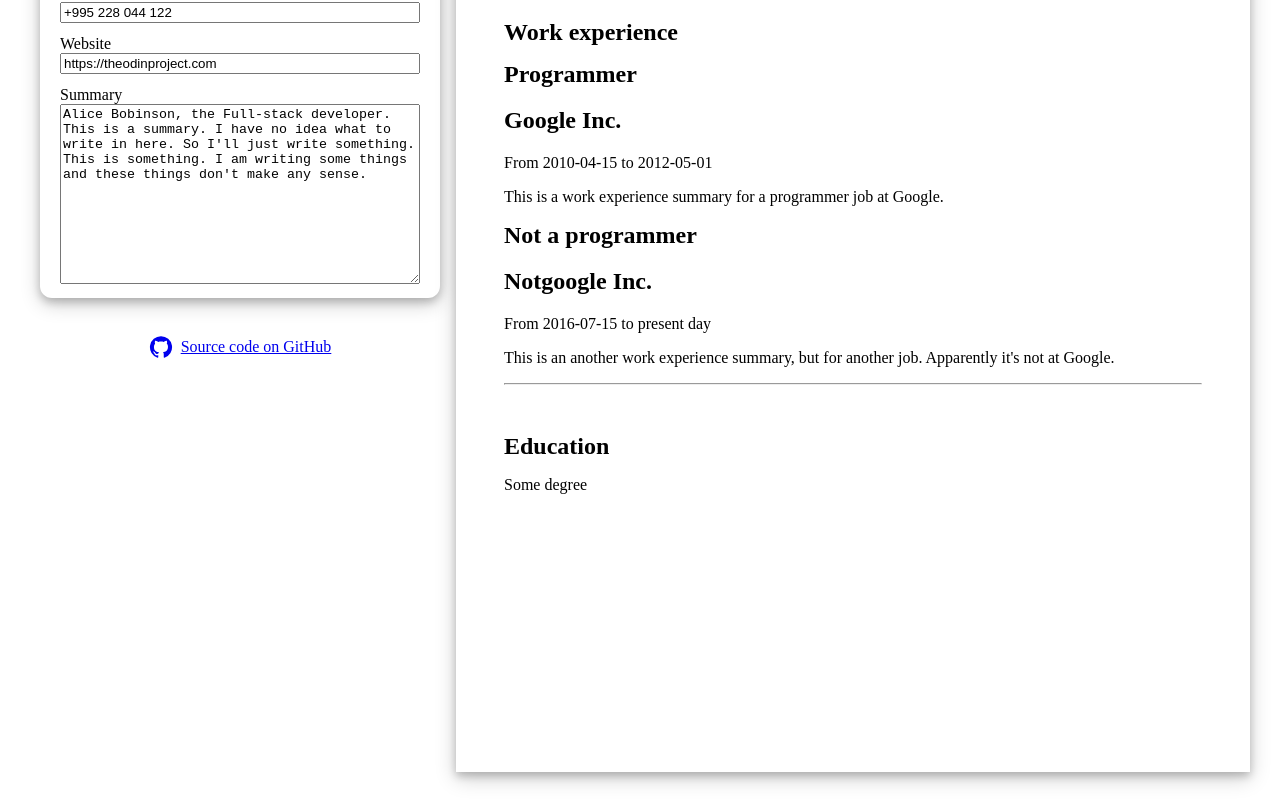
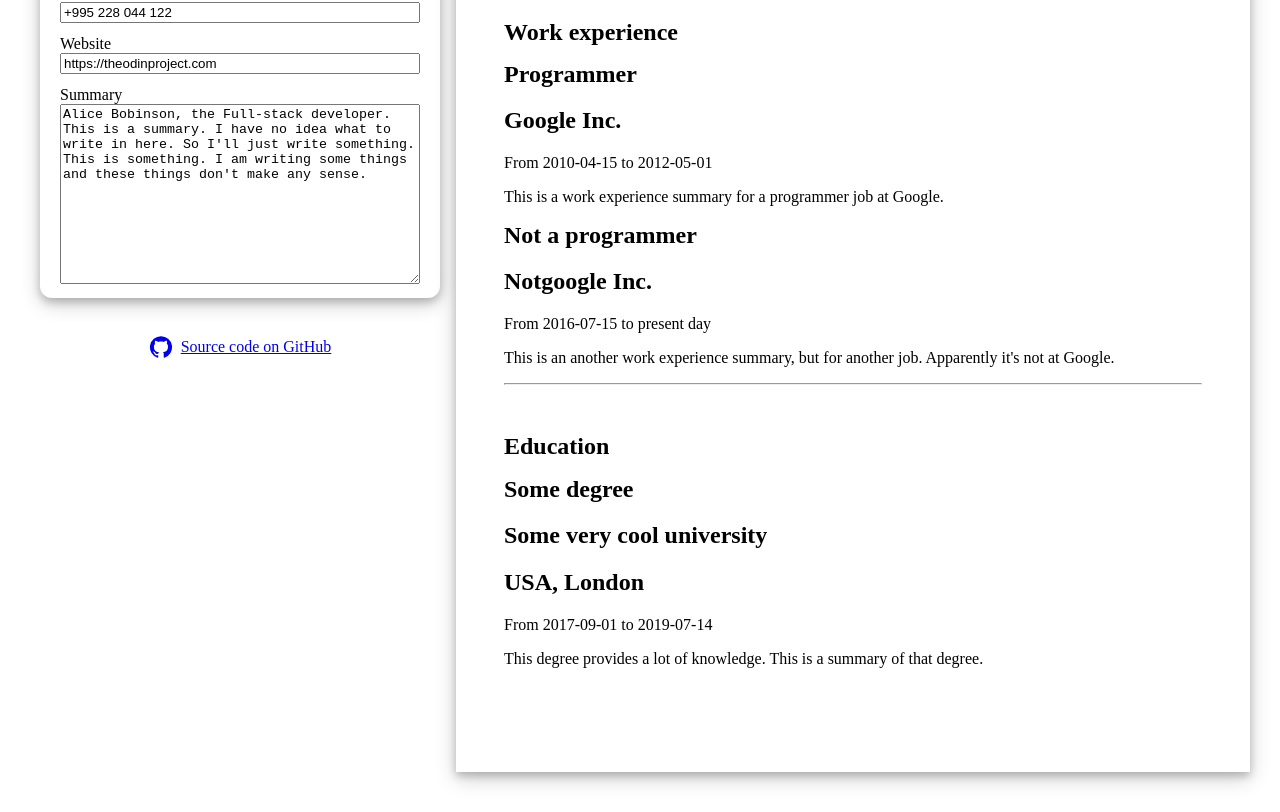
Before and after one commit to utkabulka/cv-application, a React app: page / in a window 1280 px wide. Shown: the part 439-1251 px from the top of the page. Built offline with nearby package versions, Linux system fonts and the light colour scheme; the HTML template or start-up script is replaced by a standard one.

Commit message:
basic education output

```diff
--- a/src/App.jsx
+++ b/src/App.jsx
@@ -81,7 +81,6 @@ function App() {
 
   // education functions
   function handleEducationChange(educationId, fieldName, value) {
-    console.log(`${educationId}: ${fieldName} change to ${value}`)
     setEducation(
       education.map((educationEntry) => {
         if (educationEntry[Keys.ID] === educationId) {
--- a/src/components/cv_output/EducationBlock.jsx
+++ b/src/components/cv_output/EducationBlock.jsx
@@ -3,7 +3,26 @@ import * as Keys from '../../constants/Keys'
 import '../../styles/CVOutput.css'
 
 function EducationBlock({ educationEntry }) {
-  return <div className='block'>{educationEntry[Keys.DEGREE]}</div>
+  return (
+    <div className='block'>
+      <h1>{educationEntry[Keys.DEGREE]}</h1>
+      <h2>{educationEntry[Keys.SCHOOL]}</h2>
+      <h2>{educationEntry[Keys.LOCATION]}</h2>
+      {educationEntry[Keys.START_DATE] == '' ? null : (
+        <p>
+          From {educationEntry[Keys.START_DATE]} to{' '}
+          {educationEntry[Keys.END_DATE] == ''
+            ? 'present day'
+            : educationEntry[Keys.END_DATE]}
+        </p>
+      )}
+      <p>{educationEntry[Keys.SUMMARY]}</p>
+    </div>
+  )
+}
+
+EducationBlock.propTypes = {
+  educationEntry: PropTypes.object.isRequired,
 }
 
 export default EducationBlock
--- a/src/components/editor/education/EducationBlockEditor.jsx
+++ b/src/components/editor/education/EducationBlockEditor.jsx
@@ -68,7 +68,6 @@ function EducationBlockEditor({
       <TextArea
         label='Summary'
         placeholder='What did you learn?'
-        isRequired={true}
         value={educationEntry[Keys.SUMMARY]}
         name={Keys.SUMMARY}
         height={100}
```
